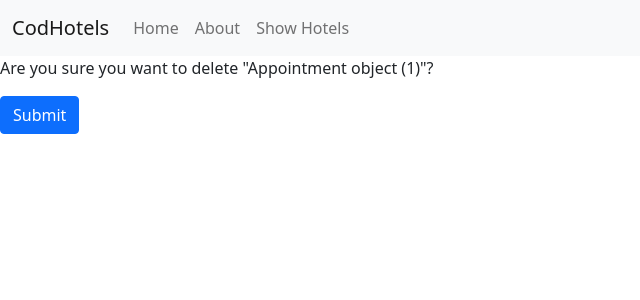
After one commit to Codprog-Technologies/Django-Mastery, a Django app: page /appointments/1/delete/ in a window 1280 px wide. The commit adds this page. Shown: the top 300 px of the page, without its empty margins (0-640 px from the left). Run offline with Django 5.2, Linux system fonts and the light colour scheme; a user stored in the database is signed in; tables that the repository leaves empty hold one stand-in row (values such as "Sample post"); some libraries are stand-ins or nearby versions.

Commit message:
Demo'd DeleteView with help of appointment delete view

```diff
--- /dev/null
+++ b/codlegal/appointments/templates/appointments/appointment_confirm_delete.html
@@ -0,0 +1,12 @@
+{% extends "base.html" %}
+
+{%block title %} CodLegal | Appointment Delete {%endblock%}
+
+{%block content %}
+
+<form method="POST">
+    {% csrf_token %}
+    <p>Are you sure you want to delete "{{ object }}"?</p>
+    <button type="submit" class="btn btn-primary">Submit</button>
+</form>
+{%endblock%}
--- a/codlegal/appointments/templates/appointments/appointment_list.html
+++ b/codlegal/appointments/templates/appointments/appointment_list.html
@@ -31,6 +31,9 @@
                     {% endif %}
                         </ul>
                 </div>
+                <div class="card-footer text-end">
+                    <a class="btn btn-primary" href="{%url 'appointment_delete' pk=appointment.pk %}">Delete</a>
+                </div>
             </div>
         </div>
     {% endfor %}
--- a/codlegal/appointments/urls.py
+++ b/codlegal/appointments/urls.py
@@ -8,4 +8,5 @@ urlpatterns = [
     path("practice-area/", views.PracticeAreaView.as_view(), name="practice_area"),
     path("appointments/book/", views.AppointmentCreateView.as_view(), name="appointment_create"),
     path("appointments/list/", views.UpcomingAppointmentListView.as_view(), name="appointment_list"),
+    path("appointments/<int:pk>/delete/", views.AppointmentDeleteView.as_view(), name="appointment_delete"),
 ]
--- a/codlegal/appointments/views.py
+++ b/codlegal/appointments/views.py
@@ -2,9 +2,9 @@ from django.contrib.auth.mixins import LoginRequiredMixin
 from django.contrib.messages.views import SuccessMessageMixin
 from django.http import HttpResponse
 from django.shortcuts import render
-from django.urls import reverse
+from django.urls import reverse, reverse_lazy
 from django.utils import timezone
-from django.views.generic import CreateView, TemplateView, ListView
+from django.views.generic import CreateView, TemplateView, ListView, DeleteView
 
 from appointments import models, forms
 from users.models import User
@@ -88,3 +88,9 @@ class UpcomingAppointmentListView(LoginRequiredMixin, ListView):
         elif logged_in_user.role == User.RoleChoices.ADVOCATE:
             return queryset.filter(advocate=logged_in_user, start_at__gt=timezone.now())
         return queryset.none()
+
+
+class AppointmentDeleteView(LoginRequiredMixin, SuccessMessageMixin, DeleteView):
+    model = models.Appointment
+    success_url = reverse_lazy("appointment_list")
+    success_message = "Appointment Deleted Successfully"
```
